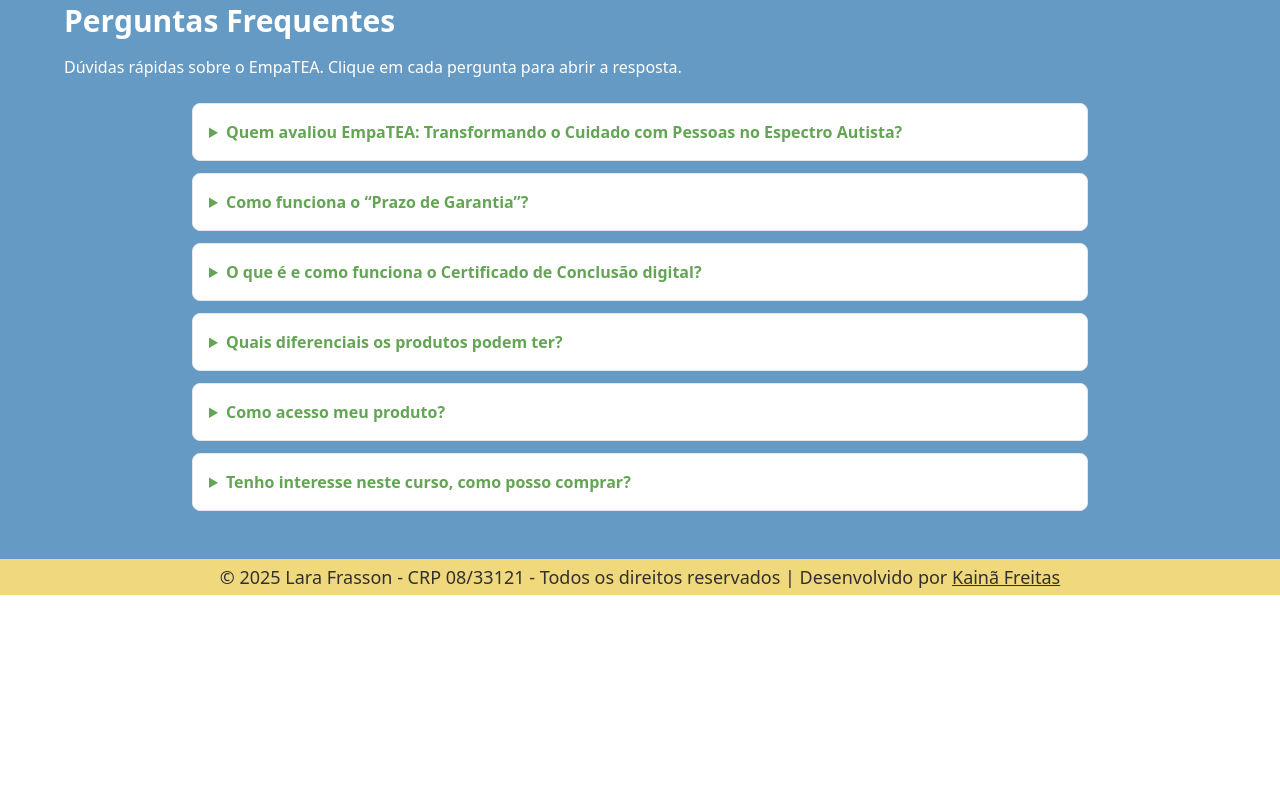
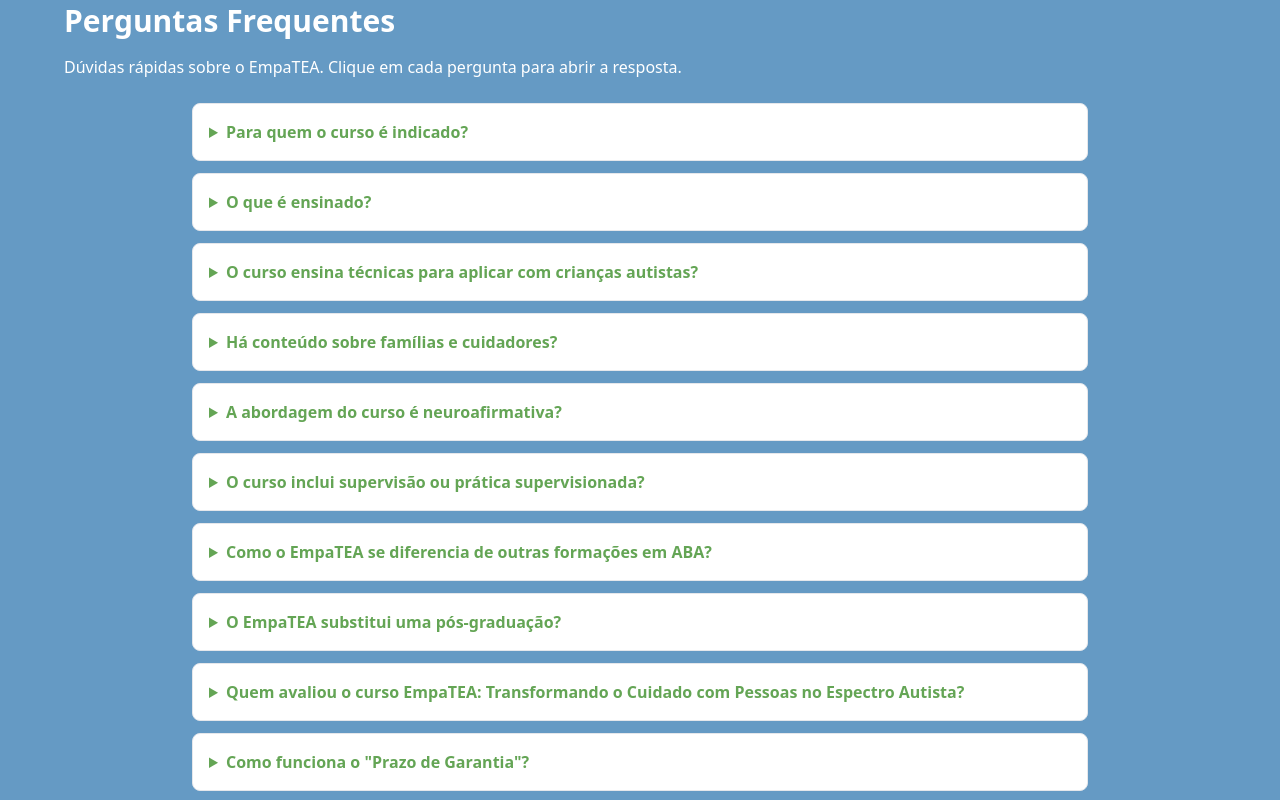
Before and after one commit to kainamf/psilarafrasson, a React (Create React App) app: page /empatea in a window 1280 px wide. Shown: the part 2320-3120 px from the top of the page. Before the commit the page ends 2915 px from the top, so only its background shows below. Built offline with nearby package versions, Linux system fonts and the light colour scheme.

Commit message:
feat: update EmpateaFAQ component with new questions and detailed answers for enhanced user guidance

```diff
--- a/src/components/EmpateaFAQ.tsx
+++ b/src/components/EmpateaFAQ.tsx
@@ -8,61 +8,105 @@
 
       <div className="space-y-3 max-w-4xl mx-auto">
         <details className="bg-white border rounded-lg p-4">
-          <summary className="font-semibold cursor-pointer text-empatea-green">Quem avaliou EmpaTEA: Transformando o Cuidado com Pessoas no Espectro Autista?</summary>
+          <summary className="font-semibold cursor-pointer text-empatea-green">Para quem o curso é indicado?</summary>
           <div className="mt-3 text-gray-700">
-            Todas as avaliações mostradas aqui foram feitas por pessoas reais que compraram e deram sua opinião sobre o curso. Quando alguém compra um curso através da Hotmart, a pessoa recebe um convite para avaliar o conteúdo dele. A nota nesta página é o resultado da média das avaliações feitas por estes compradores, que vai de 1 a 5 estrelas.
+            Para psicólogos, terapeutas ocupacionais, fonoaudiólogos, pedagogos, fisioterapeutas e demais profissionais da saúde e educação interessados em compreender e aplicar a ABA de forma humana, ética e centrada na pessoa autista.
           </div>
         </details>
 
         <details className="bg-white border rounded-lg p-4">
-          <summary className="font-semibold cursor-pointer text-empatea-green">Como funciona o “Prazo de Garantia”?</summary>
+          <summary className="font-semibold cursor-pointer text-empatea-green">O que é ensinado?</summary>
           <div className="mt-3 text-gray-700">
-            O Prazo de Garantia é o período que você tem para pedir o reembolso integral do valor pago pela sua compra, caso o produto não seja satisfatório.
+            O EmpaTEA ensina uma prática baseada em ABA compassiva, ética e afirmativa, que considera o assentimento, o respeito à neurodiversidade e o protagonismo da pessoa autista. A prática é guiada pela compaixão e pelo compromisso com a autonomia e a qualidade de vida, conforme discutido na literatura recente e na Nota Técnica da ABPMC e do CFP.
+          </div>
+        </details>
 
-            Assim que solicitado, seu reembolso é processado automaticamente pela Hotmart em até 5 dias. Para pagamentos com boleto bancário, você precisa preencher uma conta bancária para receber o dinheiro. Passados os 5 dias, o valor poderá ser identificado em sua conta em até 7 dias úteis. Já o estorno da fatura do cartão de crédito varia de acordo com o meio de pagamento e pode ocorrer na fatura atual ou na seguinte.
+        <details className="bg-white border rounded-lg p-4">
+          <summary className="font-semibold cursor-pointer text-empatea-green">O curso ensina técnicas para aplicar com crianças autistas?</summary>
+          <div className="mt-3 text-gray-700">
+            Sim, mas vai além disso. O curso aborda princípios, ética, análise funcional e aplicações de práticas baseadas em ABA em contextos clínicos, escolares, sociais e culturais, formando profissionais capazes de pensar e não apenas aplicar técnicas.
+          </div>
+        </details>
+
+        <details className="bg-white border rounded-lg p-4">
+          <summary className="font-semibold cursor-pointer text-empatea-green">Há conteúdo sobre famílias e cuidadores?</summary>
+          <div className="mt-3 text-gray-700">
+            Sim. Um dos módulos é dedicado à capacitação e acolhimento parental, abordando como ensinar sem pressão, validar tentativas e adaptar estratégias às realidades das famílias, conforme evidenciado em décadas de pesquisas sobre intervenção mediada por familiares.
+          </div>
+        </details>
+
+        <details className="bg-white border rounded-lg p-4">
+          <summary className="font-semibold cursor-pointer text-empatea-green">A abordagem do curso é neuroafirmativa?</summary>
+          <div className="mt-3 text-gray-700">
+            Totalmente. O EmpaTEA nasceu do encontro entre ciência e vivência. Ele reconhece o autismo como uma forma legítima de ser e propõe uma prática que fortalece identidade, autonomia e pertencimento, alinhada ao movimento da neurodiversidade.
+          </div>
+        </details>
+
+        <details className="bg-white border rounded-lg p-4">
+          <summary className="font-semibold cursor-pointer text-empatea-green">O curso inclui supervisão ou prática supervisionada?</summary>
+          <div className="mt-3 text-gray-700">
+            Alguns módulos incluem estudos de caso supervisionados, baseados nas boas práticas descritas pela ABPMC para desenvolvimento técnico e ético do analista do comportamento.
+          </div>
+        </details>
+
+        <details className="bg-white border rounded-lg p-4">
+          <summary className="font-semibold cursor-pointer text-empatea-green">Como o EmpaTEA se diferencia de outras formações em ABA?</summary>
+          <div className="mt-3 text-gray-700">
+            <ul className="list-disc list-inside space-y-2">
+              <li>É o primeiro curso criado por uma profissional autista e analista do comportamento, unindo vivência e ciência.</li>
+              <li>Baseado nos valores da ABA compassiva e neuroafirmativa.</li>
+              <li>Aborda temas pouco explorados, como ética aplicada, ACT, cultura e interseccionalidades.</li>
+              <li>Forma profissionais preparados para atuar com responsabilidade, escuta e humanidade.</li>
+            </ul>
+          </div>
+        </details>
+
+        <details className="bg-white border rounded-lg p-4">
+          <summary className="font-semibold cursor-pointer text-empatea-green">O EmpaTEA substitui uma pós-graduação?</summary>
+          <div className="mt-3 text-gray-700">
+            Não. O curso é uma formação complementar, com base científica sólida, mas não substitui cursos de especialização lato sensu. É, porém, uma excelente base para quem deseja seguir esse caminho com consciência e preparo ético.
+          </div>
+        </details>
+
+        <details className="bg-white border rounded-lg p-4">
+          <summary className="font-semibold cursor-pointer text-empatea-green">Quem avaliou o curso EmpaTEA: Transformando o Cuidado com Pessoas no Espectro Autista?</summary>
+          <div className="mt-3 text-gray-700">
+            Todas as avaliações exibidas aqui são reais e foram feitas por pessoas que adquiriram o curso e compartilharam sua experiência de forma espontânea. Quando alguém realiza uma compra pela Hotmart, recebe um convite automático para avaliar o conteúdo. A nota exibida nesta página representa a média das avaliações feitas pelos alunos, variando de 1 a 5 estrelas, e reflete o compromisso do curso com qualidade, ética e relevância.
+          </div>
+        </details>
+
+        <details className="bg-white border rounded-lg p-4">
+          <summary className="font-semibold cursor-pointer text-empatea-green">Como funciona o "Prazo de Garantia"?</summary>
+          <div className="mt-3 text-gray-700">
+            O Prazo de Garantia é o período em que você pode solicitar o reembolso integral do valor pago, caso o curso não atenda às suas expectativas. Assim que o pedido é feito, o reembolso é processado automaticamente pela Hotmart em até 5 dias úteis. Se o pagamento foi realizado por boleto bancário, basta preencher uma conta bancária para receber o valor. Em compras feitas no cartão, o estorno ocorre diretamente na fatura em até 7 dias úteis, conforme o processamento da operadora.
           </div>
         </details>
 
         <details className="bg-white border rounded-lg p-4">
           <summary className="font-semibold cursor-pointer text-empatea-green">O que é e como funciona o Certificado de Conclusão digital?</summary>
           <div className="mt-3 text-gray-700">
-            Alguns cursos online oferecem um certificado digital de conclusão. Alunos podem emitir esse certificado ao final do curso ou entrando em contato com o Autor ou Autora. Esses certificados podem ser compartilhados em redes sociais como o LinkedIn e inseridos em informações curriculares.
-          </div>
-        </details>
-
-        <details className="bg-white border rounded-lg p-4">
-          <summary className="font-semibold cursor-pointer text-empatea-green">Quais diferenciais os produtos podem ter?</summary>
-          <div className="mt-3 text-gray-700">
-            Os produtos na Hotmart têm diferenciais que mudam de acordo com o tipo de produto e a disponibilidade.
-
-            Por exemplo, produtos do tipo "Cursos online" podem ou não oferecer certificado digital de conclusão. Caso o certificado esteja disponível, alunos podem emiti-lo dentro do curso ou entrando em contato com o(a) Autor(a). Os certificados podem ser compartilhados em redes sociais como o LinkedIn e inseridos em informações curriculares.
-
-            A garantia também é um diferencial dos nossos produtos e pode variar de 7, 15 ou 30 dias, de acordo com o oferecido pelo Autor(a).
-
-            Para ver os diferenciais disponíveis neste produto, basta checar a seção Diferenciais.
+            Ao finalizar o curso, você poderá emitir seu Certificado de Conclusão digital diretamente pela plataforma da Hotmart ou mediante solicitação à autora. O certificado pode ser baixado, impresso e também compartilhado em redes sociais como o LinkedIn, além de ser válido para inclusão em currículos e comprovação de horas complementares.
           </div>
         </details>
 
         <details className="bg-white border rounded-lg p-4">
           <summary className="font-semibold cursor-pointer text-empatea-green">Como acesso meu produto?</summary>
           <div className="mt-3 text-gray-700">
-            Você receberá o acesso a EmpaTEA: Transformando o Cuidado com Pessoas no Espectro Autista por email. Pode ser um curso online, um ebook, uma série de videoaulas, um serviço, evento, etc. O conteúdo será acessado ou baixado através de um computador, celular, tablet ou outro dispositivo digital.
+            Após a confirmação da compra, você receberá um e-mail com o acesso ao curso EmpaTEA: Transformando o Cuidado com Pessoas no Espectro Autista. O conteúdo será disponibilizado online e pode ser acessado em qualquer dispositivo, computador, celular ou tablet, sempre que desejar.
 
-            Você também pode acessar o produto comprado nesta página:
-            <ol className="list-decimal list-inside mt-2">
+            <p className="mt-3">Para acessar:</p>
+            <ol className="list-decimal list-inside mt-2 space-y-1">
               <li>Faça login clicando em <strong>Entrar</strong></li>
               <li>Acesse o menu lateral e clique em <strong>Minha conta</strong></li>
-              <li>Clique em <strong>Minhas compras</strong></li>
+              <li>Selecione <strong>Minhas compras</strong>, lá estarão todos os produtos e cursos que você já adquiriu.</li>
             </ol>
-
-            Em "Minhas compras" estarão todos os produtos que você já comprou!
           </div>
         </details>
 
         <details className="bg-white border rounded-lg p-4">
           <summary className="font-semibold cursor-pointer text-empatea-green">Tenho interesse neste curso, como posso comprar?</summary>
           <div className="mt-3 text-gray-700">
-            Para comprar este curso, clique no botão “Comprar”. Lembre-se de que nem todos os cursos estarão sempre disponíveis para compra. É possível que o Autor ou Autora esteja preparando uma nova turma ainda sem inscrições abertas.
+            Para garantir sua vaga, clique no botão "Comprar" nesta página. Caso o curso não esteja disponível no momento, significa que estamos formando uma nova turma ou reabrindo inscrições em breve. Você pode deixar seu contato para ser avisado(a) assim que as novas vagas forem abertas.
           </div>
         </details>
       </div>
```
